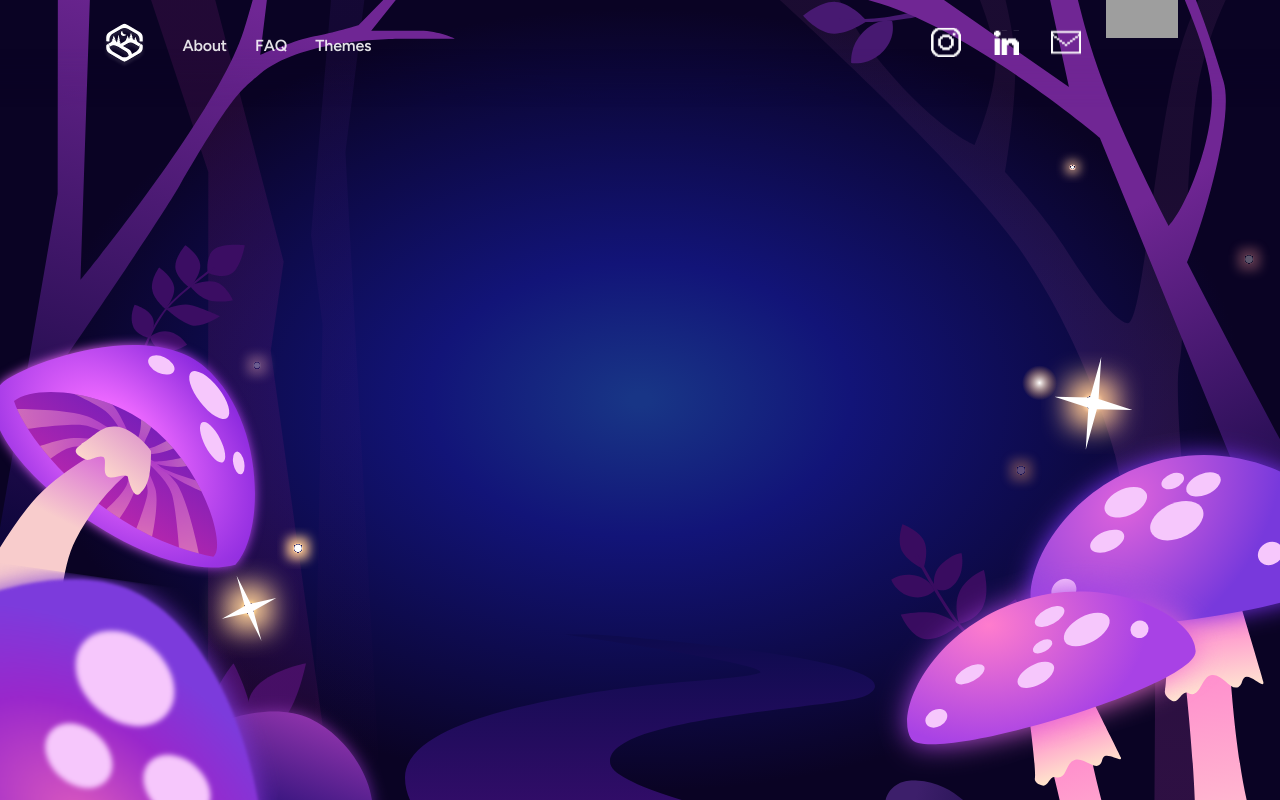
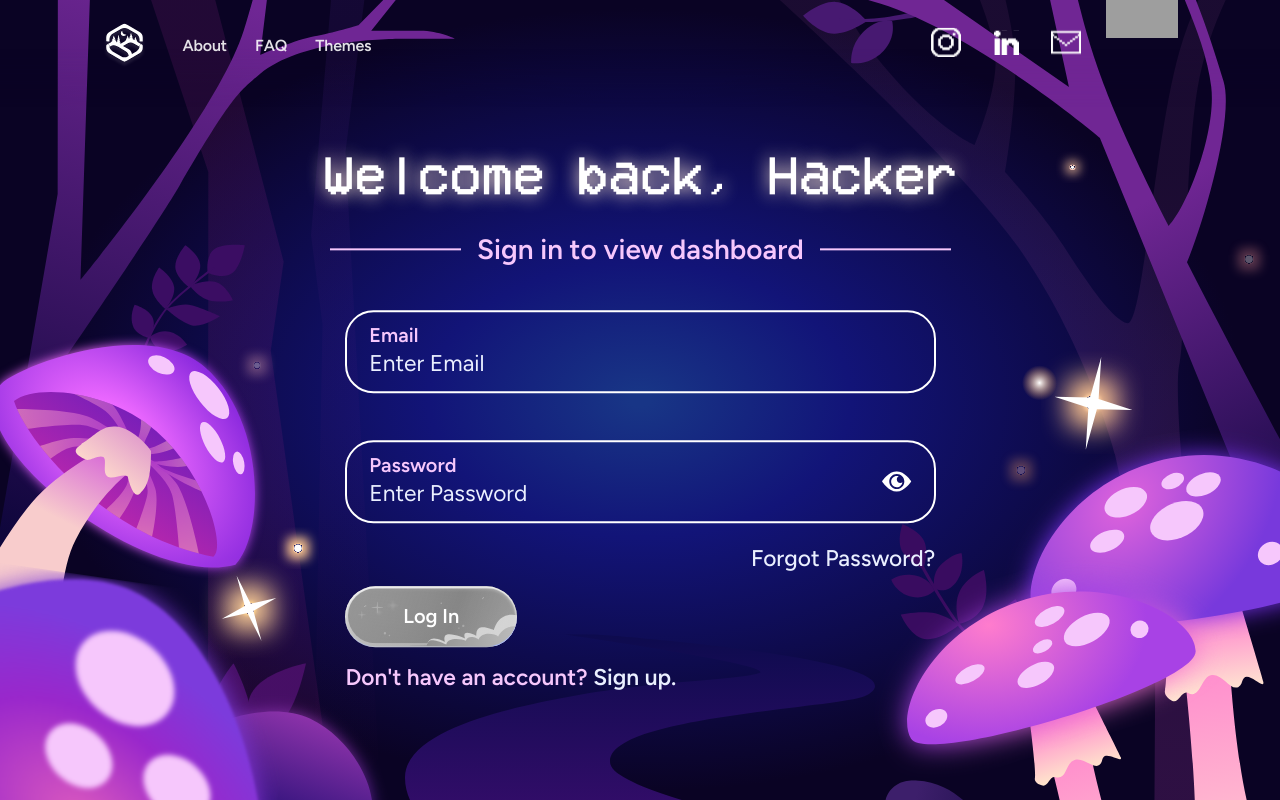
Before and after one commit to hackthevalley/hack-the-front-2026, a Next.js app: page /auth in a window 1280 px wide. Built offline with nearby package versions, Linux system fonts and the light colour scheme; grey boxes are pictures that could not be loaded.

Commit message:
feat: LOGIN text

```diff
--- /dev/null
+++ b/app/auth/AuthTextOverlays.tsx
@@ -0,0 +1,133 @@
+import DesignBox from "@/components/layout/DesignBox";
+import Button from "@/components/ui/Button";
+import TextField from "@/components/ui/TextField";
+import {
+  AUTH_BACKGROUND_DESIGN_HEIGHT,
+  AUTH_BACKGROUND_DESIGN_WIDTH,
+} from "./background/layers";
+
+const TITLE_GLOW = "0 0 16.6px #FEE9D3";
+
+export default function AuthTextOverlays() {
+  return (
+    <section aria-labelledby="auth-title">
+      <DesignBox
+        designWidth={AUTH_BACKGROUND_DESIGN_WIDTH}
+        designHeight={AUTH_BACKGROUND_DESIGN_HEIGHT}
+        left={330}
+        top={192}
+        width={852}
+        height={77}
+        zIndex={40}
+        className="flex items-start justify-center text-center text-white"
+      >
+        <h1
+          id="auth-title"
+          className="m-0 whitespace-nowrap font-vcr font-normal leading-[normal]"
+          style={{ fontSize: "83.117cqh", textShadow: TITLE_GLOW }}
+        >
+          Welcome back, Hacker
+        </h1>
+      </DesignBox>
+
+      <DesignBox
+        designWidth={AUTH_BACKGROUND_DESIGN_WIDTH}
+        designHeight={AUTH_BACKGROUND_DESIGN_HEIGHT}
+        left={390}
+        top={293}
+        width={733}
+        height={40}
+        zIndex={40}
+        className="flex items-center text-[#F6C7FC]"
+      >
+        <span aria-hidden="true" className="h-[1.83px] w-[21.01%] bg-current" />
+        <p
+          className="m-0 flex-1 whitespace-nowrap text-center font-figtree font-semibold leading-[normal]"
+          style={{ fontSize: "82.5cqh" }}
+        >
+          Sign in to view dashboard
+        </p>
+        <span aria-hidden="true" className="h-[1.83px] w-[21.01%] bg-current" />
+      </DesignBox>
+
+      <DesignBox
+        designWidth={AUTH_BACKGROUND_DESIGN_WIDTH}
+        designHeight={AUTH_BACKGROUND_DESIGN_HEIGHT}
+        left={407}
+        top={385}
+        width={699}
+        height={98}
+        zIndex={40}
+      >
+        <TextField name="Email" placeholder="Enter Email" type="email" theme="auth" />
+      </DesignBox>
+
+      <DesignBox
+        designWidth={AUTH_BACKGROUND_DESIGN_WIDTH}
+        designHeight={AUTH_BACKGROUND_DESIGN_HEIGHT}
+        left={407}
+        top={539}
+        width={699}
+        height={98}
+        zIndex={40}
+      >
+        <TextField
+          name="Password"
+          placeholder="Enter Password"
+          type="password"
+          theme="auth"
+        />
+      </DesignBox>
+
+      <DesignBox
+        designWidth={AUTH_BACKGROUND_DESIGN_WIDTH}
+        designHeight={AUTH_BACKGROUND_DESIGN_HEIGHT}
+        left={887}
+        top={661}
+        width={219}
+        height={33}
+        zIndex={40}
+        className="whitespace-nowrap font-figtree font-medium leading-[normal] text-[#EAEFFF]"
+      >
+        <p className="m-0" style={{ fontSize: "81.521cqh" }}>
+          Forgot Password?
+        </p>
+      </DesignBox>
+
+      <DesignBox
+        designWidth={AUTH_BACKGROUND_DESIGN_WIDTH}
+        designHeight={AUTH_BACKGROUND_DESIGN_HEIGHT}
+        left={408}
+        top={710.56}
+        width={203}
+        height={72.716}
+        zIndex={40}
+        className="flex items-start"
+      >
+        <Button
+          text="Log In"
+          buttonType="disabled"
+          width="100%"
+          fontSize={24}
+          className="h-full"
+        />
+      </DesignBox>
+
+      <DesignBox
+        designWidth={AUTH_BACKGROUND_DESIGN_WIDTH}
+        designHeight={AUTH_BACKGROUND_DESIGN_HEIGHT}
+        left={408}
+        top={801.64}
+        width={420}
+        height={33}
+        zIndex={40}
+        className="whitespace-nowrap font-figtree font-semibold leading-[normal]"
+      >
+        <p className="m-0" style={{ fontSize: "81.521cqh" }}>
+          <span className="text-[#F6C7FC]">Don&apos;t have an account? </span>
+          <span className="text-[#EAEFFF]">Sign up.</span>
+        </p>
+      </DesignBox>
+    </section>
+  );
+}
--- a/app/auth/page.tsx
+++ b/app/auth/page.tsx
@@ -1,4 +1,5 @@
 import HomeNavbar from "@/components/layout/HomeNavbar";
+import AuthTextOverlays from "./AuthTextOverlays";
 import AuthBackground from "./background/AuthBackground";
 
 export default function AuthPage() {
@@ -6,6 +7,7 @@ export default function AuthPage() {
     <main>
       <AuthBackground>
         <HomeNavbar showSocialLinks={false} />
+        <AuthTextOverlays />
       </AuthBackground>
     </main>
   );
--- a/components/ui/Button.tsx
+++ b/components/ui/Button.tsx
@@ -22,6 +22,8 @@ type ButtonProps = {
   aspectRatio?: string;
   /** Uses the compact 240 × 56 artwork geometry from the dashboard design. */
   artworkVariant?: "default" | "compact";
+  /** Optional design-frame font size. Defaults to the shared 20px label size. */
+  fontSize?: number;
   /** Only used when buttonType is "direction" — the "disabled" buttonType covers
    * the primary/disabled pair instead. Grays out the button and blocks onClick. */
   disabled?: boolean;
@@ -177,6 +179,7 @@ export default function Button({
   width,
   aspectRatio,
   artworkVariant = "default",
+  fontSize = BASE_FONT_SIZE,
   disabled = false,
 }: ButtonProps) {
   if (buttonType === "direction") {
@@ -353,7 +356,7 @@ export default function Button({
           letterSpacing: "0%",
           fontSize: isCompact
             ? "clamp(10px, 5.83cqw, 14px)"
-            : pxToCqw(BASE_FONT_SIZE),
+            : pxToCqw(fontSize),
           WebkitFontSmoothing: "antialiased",
           MozOsxFontSmoothing: "grayscale",
         }}
--- a/components/ui/TextField.tsx
+++ b/components/ui/TextField.tsx
@@ -43,8 +43,8 @@ type TextFieldProps = {
   onValidityChange?: (hasError: boolean) => void;
   className?: string;
   /** Visual theme. "default" is the existing gradient-label look; "application" is the plain
-   * label-above-box look used by the application wizard. */
-  theme?: "default" | "application";
+   * label-above-box look used by the application wizard; "auth" matches the LOGIN frame. */
+  theme?: "default" | "application" | "auth";
 };
 
 const LABEL_GRADIENT =
@@ -170,14 +170,19 @@ function TextField(
       ? "text"
       : type;
 
+  const isApplicationTheme = theme === "application";
+  const isAuthTheme = theme === "auth";
+
   // Keep the minimum at 16px: anything smaller makes iOS Safari zoom the page
   // when the field is focused on mobile.
-  const inputSizeClass = "text-[clamp(16px,1.2vw,21px)]";
-
-  const isApplicationTheme = theme === "application";
+  const inputSizeClass = isAuthTheme
+    ? "text-[max(16px,27.451cqh)]"
+    : "text-[clamp(16px,1.2vw,21px)]";
 
   return (
-    <div className={`w-full font-figtree ${className}`}>
+    <div
+      className={`w-full font-figtree ${isAuthTheme ? "h-full" : ""} ${className}`}
+    >
       {isApplicationTheme && (
         <span className="mb-1.5 block text-[clamp(13px,1vw,16px)] font-normal text-white/80">
           {name}
@@ -190,7 +195,9 @@ function TextField(
           bg-transparent
           transition-[border-color,box-shadow] duration-300 ease-out
           ${
-            isApplicationTheme
+            isAuthTheme
+              ? "h-full gap-[3.85cqw] rounded-[34.31cqh] border-[2.573cqh] border-white px-[3.85cqw] py-[11cqh]"
+              : isApplicationTheme
               ? "h-[47px] gap-2.5 rounded-[10px] border-0 px-5 py-2.5 shadow-[0px_4px_4px_rgba(0,0,0,0.25)]"
               : "gap-3 rounded-[clamp(16px,1.6vw,24px)] border-2 border-white px-[clamp(16px,1.6vw,28px)] py-[clamp(12px,1.2vw,20px)] focus-within:border-[#F6C7FC] focus-within:shadow-[0_0_12px_2px_rgba(246,199,252,0.55)]"
           }
@@ -215,11 +222,23 @@ function TextField(
             />
           </>
         )}
-        <div className="relative z-10 min-w-0 flex-1">
+        <div
+          className={`relative z-10 min-w-0 flex-1 ${
+            isAuthTheme ? "flex h-full flex-col justify-center" : ""
+          }`}
+        >
           {!isApplicationTheme && (
             <span
-              className="block font-normal text-[clamp(14px,1.2vw,20px)] leading-tight bg-clip-text text-transparent"
-              style={{ backgroundImage: LABEL_GRADIENT }}
+              className={`block ${
+                isAuthTheme
+                  ? "font-semibold leading-[normal] text-[#F6C7FC]"
+                  : "bg-clip-text text-[clamp(14px,1.2vw,20px)] font-normal leading-tight text-transparent"
+              }`}
+              style={
+                isAuthTheme
+                  ? { fontSize: "max(14px,24.02cqh)" }
+                  : { backgroundImage: LABEL_GRADIENT }
+              }
             >
               {name}
             </span>
@@ -247,7 +266,13 @@ function TextField(
               w-full bg-transparent outline-none font-figtree
               font-normal leading-[clamp(30px,2.6vw,44px)] text-white
               placeholder:tracking-normal
-              ${isApplicationTheme ? "mt-0 placeholder:text-white/40" : "mt-1 placeholder:text-[#EAEFFF]"}
+              ${
+                isAuthTheme
+                  ? "mt-0 text-[#EAEFFF] placeholder:text-[#EAEFFF]"
+                  : isApplicationTheme
+                    ? "mt-0 placeholder:text-white/40"
+                    : "mt-1 placeholder:text-[#EAEFFF]"
+              }
               ${inputSizeClass}
             `}
           />
@@ -264,14 +289,19 @@ function TextField(
             className="relative z-10 shrink-0 -m-2 flex items-center justify-center p-2 text-white outline-none focus-visible:opacity-70"
           >
             <EyeIcon
-              open={showPassword}
-              className="h-[clamp(16px,1.5vw,24px)] w-auto"
+              open={isAuthTheme ? !showPassword : showPassword}
+              className={
+                isAuthTheme
+                  ? "h-[24.878cqh] w-[5.051cqw]"
+                  : "h-[clamp(16px,1.5vw,24px)] w-auto"
+              }
             />
           </button>
         )}
       </label>
 
       {/* Always reserve space so showing an error doesn't shift content below. */}
+      {!isAuthTheme ? (
         <p
           id={errorId}
           role="alert"
@@ -282,6 +312,7 @@ function TextField(
         >
           {error ?? " "}
         </p>
+      ) : null}
     </div>
   );
 }
```
Lines whose indentation alone changed are shown as unchanged.
